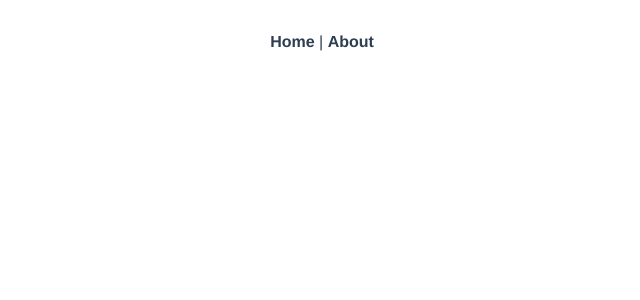
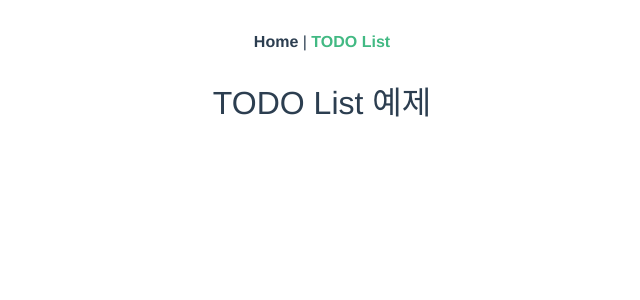
Before and after one commit to katanazero86/vuewithtypescript, a Vue app: page /todo in a window 1280 px wide. Shown: the top 300 px of the page, without its empty margins (318-958 px from the left). Built offline with nearby package versions, Linux system fonts and the light colour scheme.

Commit message:
[etc]
- 컴포넌트 생성
- props -> @Prop
- emit -> @Emit
- watch -> @Watch
- provide/inject -> @Provide/@Inject
- model 옵션 -> @Model
- mixins -> Mixins()
- event bus
- Vuex
- TODO List 예제 작업..

```diff
--- a/src/App.vue
+++ b/src/App.vue
@@ -2,7 +2,7 @@
   <div id="app">
     <div id="nav">
       <router-link to="/">Home</router-link> |
-      <router-link to="/about">About</router-link>
+      <router-link to="/todo">TODO List</router-link>
     </div>
     <router-view/>
   </div>
--- a/src/router.ts
+++ b/src/router.ts
@@ -14,12 +14,12 @@ export default new Router({
       component: Home,
     },
     {
-      path: '/about',
-      name: 'about',
+      path: '/todo',
+      name: 'todo',
       // route level code-splitting
       // this generates a separate chunk (about.[hash].js) for this route
       // which is lazy-loaded when the route is visited.
-      component: () => import(/* webpackChunkName: "about" */ './views/About.vue'),
+      component: () => import(/* webpackChunkName: "about" */ './views/TodoList.vue'),
     },
   ],
 });
--- a/src/views/Home.vue
+++ b/src/views/Home.vue
@@ -1,7 +1,7 @@
 <template>
   <div class="home">
     <img alt="Vue logo" src="../assets/logo.png">
-    <HelloWorld msg="Welcome to Your Vue.js + TypeScript App"/>
+<!--    <HelloWorld msg="Welcome to Your Vue.js + TypeScript App"/>-->
     <div>
       <p>@Component</p>
       <Message/>
--- /dev/null
+++ b/src/views/TodoList.vue
@@ -0,0 +1,15 @@
+<template>
+    <div>
+        <h2>
+            TODO List 예제
+        </h2>
+    </div>
+</template>
+
+<script>
+
+</script>
+
+<style scoped>
+
+</style>
```
Also changed, not shown: image/2.PNG (added), 1 other file (tests, documents, lock files or other folders).
